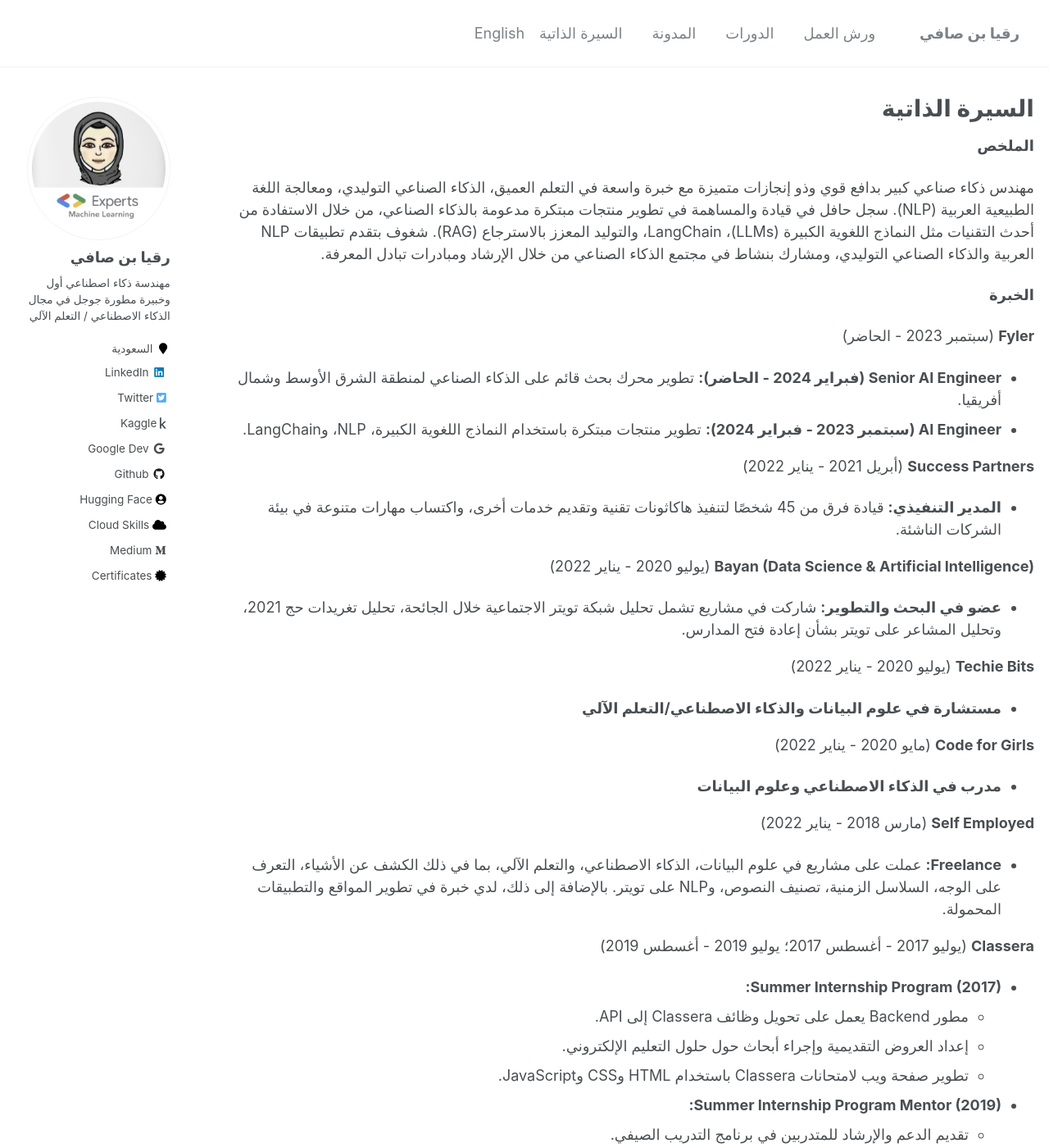
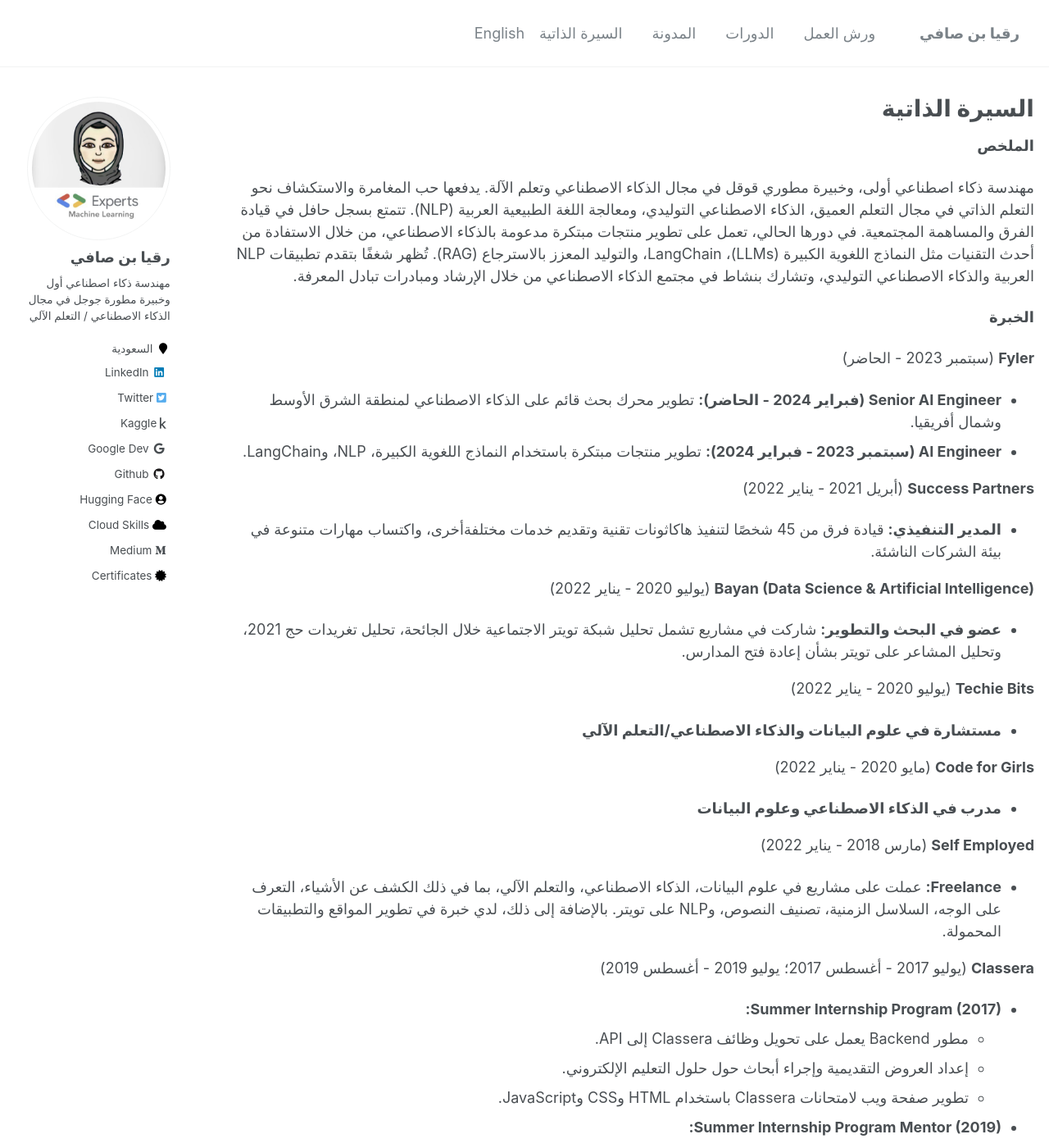
Before and after one commit to Ruqyai/ar, a Jekyll site: the page built from _pages/cv.md, in a window 1280 px wide and 1400 px high. Shown: the whole window at 82% size. Built offline with Jekyll 4.4.1, drawn with Linux system fonts in a browser that asks for light colours; some of the changed text lies outside the part shown.

Commit message:
Update CV

```diff
--- a/_pages/cv.md
+++ b/_pages/cv.md
@@ -12,18 +12,18 @@ redirect_from:
 
 **الملخص**
 
-مهندس ذكاء صناعي كبير بدافع قوي وذو إنجازات متميزة مع خبرة واسعة في التعلم العميق، الذكاء الصناعي التوليدي، ومعالجة اللغة الطبيعية العربية (NLP). سجل حافل في قيادة والمساهمة في تطوير منتجات مبتكرة مدعومة بالذكاء الصناعي، من خلال الاستفادة من أحدث التقنيات مثل النماذج اللغوية الكبيرة (LLMs)، LangChain، والتوليد المعزز بالاسترجاع (RAG). شغوف بتقدم تطبيقات NLP العربية والذكاء الصناعي التوليدي، ومشارك بنشاط في مجتمع الذكاء الصناعي من خلال الإرشاد ومبادرات تبادل المعرفة.
+مهندسة ذكاء اصطناعي أولى، وخبيرة مطوري قوقل في مجال الذكاء الاصطناعي وتعلم الآلة. يدفعها حب المغامرة والاستكشاف نحو التعلم الذاتي في مجال التعلم العميق، الذكاء الاصطناعي التوليدي، ومعالجة اللغة الطبيعية العربية (NLP). تتمتع بسجل حافل في قيادة الفرق والمساهمة المجتمعية. في دورها الحالي، تعمل على تطوير منتجات مبتكرة مدعومة بالذكاء الاصطناعي، من خلال الاستفادة من أحدث التقنيات مثل النماذج اللغوية الكبيرة (LLMs)، LangChain، والتوليد المعزز بالاسترجاع (RAG). تُظهر شغفًا بتقدم تطبيقات NLP العربية والذكاء الاصطناعي التوليدي، وتشارك بنشاط في مجتمع الذكاء الاصطناعي من خلال الإرشاد ومبادرات تبادل المعرفة.
 
 **الخبرة**
 
 **Fyler** (سبتمبر 2023 - الحاضر)
 
-* **Senior AI Engineer (فبراير 2024 - الحاضر):** تطوير محرك بحث قائم على الذكاء الصناعي لمنطقة الشرق الأوسط وشمال أفريقيا.
+* **Senior AI Engineer (فبراير 2024 - الحاضر):** تطوير محرك بحث قائم على الذكاء الاصطناعي لمنطقة الشرق الأوسط وشمال أفريقيا.
 * **AI Engineer (سبتمبر 2023 - فبراير 2024):** تطوير منتجات مبتكرة باستخدام النماذج اللغوية الكبيرة، NLP، وLangChain.
 
 **Success Partners** (أبريل 2021 - يناير 2022)
 
-* **المدير التنفيذي:** قيادة فرق من 45 شخصًا لتنفيذ هاكاثونات تقنية وتقديم خدمات أخرى، واكتساب مهارات متنوعة في بيئة الشركات الناشئة.
+* **المدير التنفيذي:** قيادة فرق من 45 شخصًا لتنفيذ هاكاثونات تقنية وتقديم خدمات مختلفةأخرى، واكتساب مهارات متنوعة في بيئة الشركات الناشئة.
 
 **Bayan (Data Science & Artificial Intelligence)** (يوليو 2020 - يناير 2022)
 
@@ -53,7 +53,7 @@ redirect_from:
 
 **التجارب المجتمعية**
 
-* **Google Developer Expert in AI/ML:** خبير تطوير في الذكاء الصناعي/التعلم الآلي (أكتوبر 2020 - الحاضر)
+* **Google Developer Expert in AI/ML:** خبير تطوير في الذكاء الاصطناعي/التعلم الآلي (أكتوبر 2020 - الحاضر)
 * **Google Cloud Champion Innovator:** (ديسمبر 2022 - الحاضر)
 * **Google for Startups Accelerator MENA:** مرشد (يناير 2021 - ديسمبر 2023)
 * **Omdena UAE Chapter:** قائد مجموعة عمليات التعلم الآلي (سبتمبر 2023 - أكتوبر 2023)
@@ -67,7 +67,7 @@ redirect_from:
 
 **التعليم**
 
-* **LIBF:** ماجستير في علوم الذكاء الصناعي (ديسمبر 2023 - مايو 2025) (متوقع)
+* **LIBF:** ماجستير في علوم الذكاء الاصطناعي (ديسمبر 2023 - مايو 2025) (متوقع)
 * **Saudi Electronic University:** بكالوريوس في تكنولوجيا المعلومات (2013 - 2018)
 
 **المهارات الأساسية**
```
